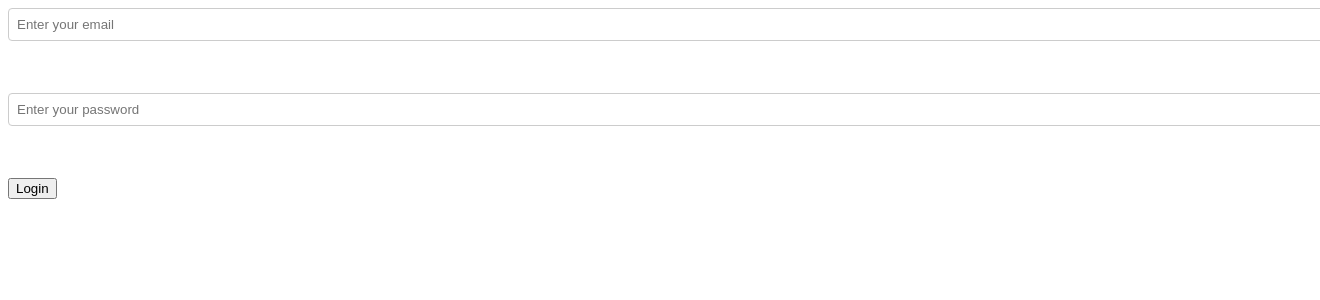
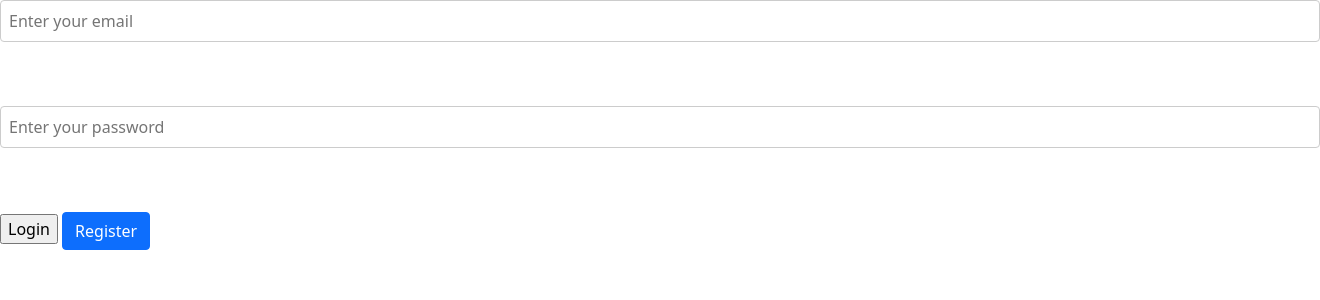
Before and after one commit to nonnnz/pizza-database-project, a PHP site: page /pages/login.php in a window 1320 px wide; the page is wider, and only the part inside the window is pictured. Shown: the top 300 px of that part. Run offline with PHP 8.4, Linux system fonts and the light colour scheme.

Commit message:
add register button

```diff
--- a/pages/login.php
+++ b/pages/login.php
@@ -65,19 +65,22 @@ if(isset($_POST['submit'])) {
 <html>
 <html lang="en">
 <head>
-    <meta charset="UTF-8">
-    <meta http-equiv="X-UA-Compatible" content="IE=edge">
-    <meta name="viewport" content="width=device-width, initial-scale=1.0">
-	<title>Login Page</title>
+  <meta charset="UTF-8">
+  <meta http-equiv="X-UA-Compatible" content="IE=edge">
+  <meta name="viewport" content="width=device-width, initial-scale=1.0">
+  <title>Login Page</title>
 
-    <!-- custom css file link  -->
-    <link rel="stylesheet" href="css/style.css">
+
+  <!-- custom css file link  -->
+  <link rel="stylesheet" type="text/css" href="../css/style.css">
+	<link href="https://cdn.jsdelivr.net/npm/bootstrap@5.0.2/dist/css/bootstrap.min.css" rel="stylesheet" integrity="sha384-EVSTQN3/azprG1Anm3QDgpJLIm9Nao0Yz1ztcQTwFspd3yD65VohhpuuCOmLASjC" crossorigin="anonymous"></head>
 </head>
 <body>
     <form method="post" action="">
       <input type="email" name="email" required placeholder="Enter your email"><br><br>
       <input type="password" name="password" required placeholder="Enter your password"><br><br>
       <input type="submit" name="submit" value="Login">
+      <a href="signup.php" class="btn btn-primary">Register</a>
     </form>
   </body>
 </html>
```
